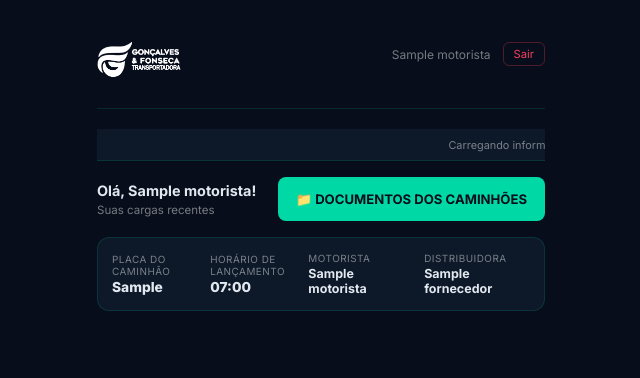
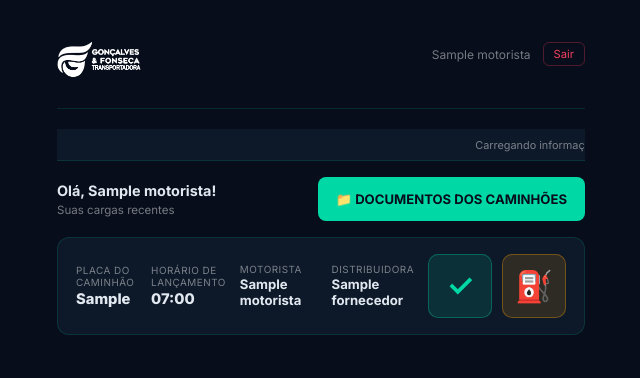
Before and after one commit to ajconsultoriaprevidenciaria-hub/CostadoDende, a Django app: page /motorista/ in a window 1280 px wide. Shown: the top 378 px of the page, without its empty margins (319-959 px from the left). Run offline with Django 5.2, Linux system fonts and the light colour scheme; a user stored in the database is signed in; tables that the repository leaves empty hold one stand-in row (values such as "Sample post"); data that the repository does not hold is empty.

Commit message:
feat: aprimora painel do motorista com detalhes de produtos e ajustes de estilo

```diff
--- a/apps/motorista_portal/views.py
+++ b/apps/motorista_portal/views.py
@@ -64,7 +64,7 @@ def painel(request):
     cargas = list(
         Carga.objects.filter(motorista=motorista, ativo=True)
         .select_related('cliente', 'fornecedor', 'caminhao', 'motorista')
-        .prefetch_related('carga_compartimentos__compartimento')
+        .prefetch_related('carga_compartimentos__compartimento', 'carga_compartimentos__produto')
         .order_by('-data_carga', '-criado_em', '-id')[:20]
     )
 
@@ -80,6 +80,7 @@ def painel(request):
             marcador,
         )
         grupo = grupos.setdefault(chave, {
+            'carga_pk': carga.pk,
             'placa': carga.caminhao.placa if carga.caminhao_id else '-',
             'horario_lancamento': carga.criado_em,
             'motorista': carga.motorista.nome if carga.motorista_id else '-',
@@ -88,10 +89,32 @@ def painel(request):
         })
         bocas = list(carga.carga_compartimentos.all())
         numeros = [str(item.compartimento.numero) for item in bocas if item.compartimento_id]
+        detalhes_bocas = []
+        produtos_volume = OrderedDict()
+        for item in sorted(bocas, key=lambda x: x.compartimento.numero if x.compartimento_id else 0):
+            produto_nome = item.produto.nome if item.produto_id else '-'
+            capacidade = item.compartimento.capacidade_litros if item.compartimento_id else 0
+            detalhes_bocas.append({
+                'numero': item.compartimento.numero if item.compartimento_id else '-',
+                'produto': produto_nome,
+            })
+            if item.produto_id and item.compartimento_id:
+                produtos_volume[produto_nome] = produtos_volume.get(produto_nome, 0) + capacidade
+
+        produtos_resumo = []
+        for produto_nome, volume in produtos_volume.items():
+            volume_fmt = f"{int(volume):,}".replace(',', '.')
+            produtos_resumo.append({
+                'produto': produto_nome,
+                'volume_fmt': volume_fmt,
+            })
+
         grupo['clientes'].append({
             'nome': carga.cliente.nome if carga.cliente_id else '-',
             'qtd_bocas': len(bocas),
             'bocas_numeros': ', '.join(numeros) if numeros else '-',
+            'detalhes_bocas': detalhes_bocas,
+            'produtos_resumo': produtos_resumo,
         })
 
     cargas_agrupadas = list(grupos.values())
--- a/templates/motorista_portal/base.html
+++ b/templates/motorista_portal/base.html
@@ -32,7 +32,7 @@
         }
         /* ── Shell ── */
         .mp-shell {
-            max-width: 480px;
+            max-width: 560px;
             margin: 0 auto;
             padding: 0 16px 32px;
         }
--- a/templates/motorista_portal/painel.html
+++ b/templates/motorista_portal/painel.html
@@ -16,22 +16,32 @@
 {% if cargas_agrupadas %}
     {% for grupo in cargas_agrupadas %}
     <details class="mp-card" style="padding:0; overflow:hidden;">
-        <summary style="list-style:none; cursor:pointer; padding:14px; display:grid; grid-template-columns:1fr 1fr 1.2fr 1.2fr; gap:10px; align-items:center;">
+        <summary style="list-style:none; cursor:pointer; padding:16px 18px; display:grid; grid-template-columns:1.1fr 1.1fr 1.4fr 1.4fr auto; gap:14px; align-items:center;">
             <div>
                 <div style="font-size:.62rem; color:var(--text-sec); text-transform:uppercase; letter-spacing:.05em; margin-bottom:2px;">Placa do caminhão</div>
-                <div style="font-size:.86rem; font-weight:800;">{{ grupo.placa }}</div>
+                <div style="font-size:.92rem; font-weight:800;">{{ grupo.placa }}</div>
             </div>
             <div>
                 <div style="font-size:.62rem; color:var(--text-sec); text-transform:uppercase; letter-spacing:.05em; margin-bottom:2px;">Horário de lançamento</div>
-                <div style="font-size:.86rem; font-weight:800;">{{ grupo.horario_lancamento|date:"H:i" }}</div>
+                <div style="font-size:.92rem; font-weight:800;">{{ grupo.horario_lancamento|date:"H:i" }}</div>
             </div>
             <div>
                 <div style="font-size:.62rem; color:var(--text-sec); text-transform:uppercase; letter-spacing:.05em; margin-bottom:2px;">Motorista</div>
-                <div style="font-size:.78rem; font-weight:700;">{{ grupo.motorista }}</div>
+                <div style="font-size:.82rem; font-weight:700; line-height:1.2;">{{ grupo.motorista }}</div>
             </div>
             <div>
                 <div style="font-size:.62rem; color:var(--text-sec); text-transform:uppercase; letter-spacing:.05em; margin-bottom:2px;">Distribuidora</div>
-                <div style="font-size:.78rem; font-weight:700;">{{ grupo.distribuidora }}</div>
+                <div style="font-size:.82rem; font-weight:700; line-height:1.2;">{{ grupo.distribuidora }}</div>
+            </div>
+            <div style="display:flex; align-items:center; gap:10px; justify-self:end;">
+                <a href="{% url 'motorista_portal:checklist-criar' carga_pk=grupo.carga_pk %}"
+                   title="Checklist da viagem"
+                   onclick="event.stopPropagation();"
+                   style="display:inline-flex; align-items:center; justify-content:center; width:64px; height:64px; border-radius:10px; border:1px solid rgba(0,217,166,.32); background:rgba(0,217,166,.12); color:var(--primary); text-decoration:none; font-size:1.9rem; font-weight:800; flex-shrink:0;">✓</a>
+                <a href="{% url 'motorista_portal:abastecimento-rapido' carga_pk=grupo.carga_pk %}"
+                   title="Registrar abastecimento da viagem"
+                   onclick="event.stopPropagation();"
+                   style="display:inline-flex; align-items:center; justify-content:center; width:64px; height:64px; border-radius:10px; border:1px solid rgba(245,158,11,.35); background:rgba(245,158,11,.14); color:#f59e0b; text-decoration:none; font-size:1.9rem; font-weight:800; flex-shrink:0;">⛽</a>
             </div>
         </summary>
 
@@ -43,7 +53,15 @@
                     <span style="font-size:.8rem; font-weight:800; color:var(--text);">{{ item.nome }}</span>
                     <span class="mp-badge mp-badge-ok">{{ item.qtd_bocas }} boca{{ item.qtd_bocas|pluralize }}</span>
                 </div>
-                <div style="font-size:.72rem; color:var(--text-sec);">Bocas: {{ item.bocas_numeros }}</div>
+                {% if item.produtos_resumo %}
+                <div style="margin-top:8px; display:grid; gap:4px;">
+                    {% for linha in item.produtos_resumo %}
+                    <div style="font-size:.72rem; color:var(--text-sec);">
+                        <span style="color:var(--text); font-weight:700;">{{ linha.produto }}</span> - {{ linha.volume_fmt }} L
+                    </div>
+                    {% endfor %}
+                </div>
+                {% endif %}
             </div>
             {% endfor %}
         </div>
```
